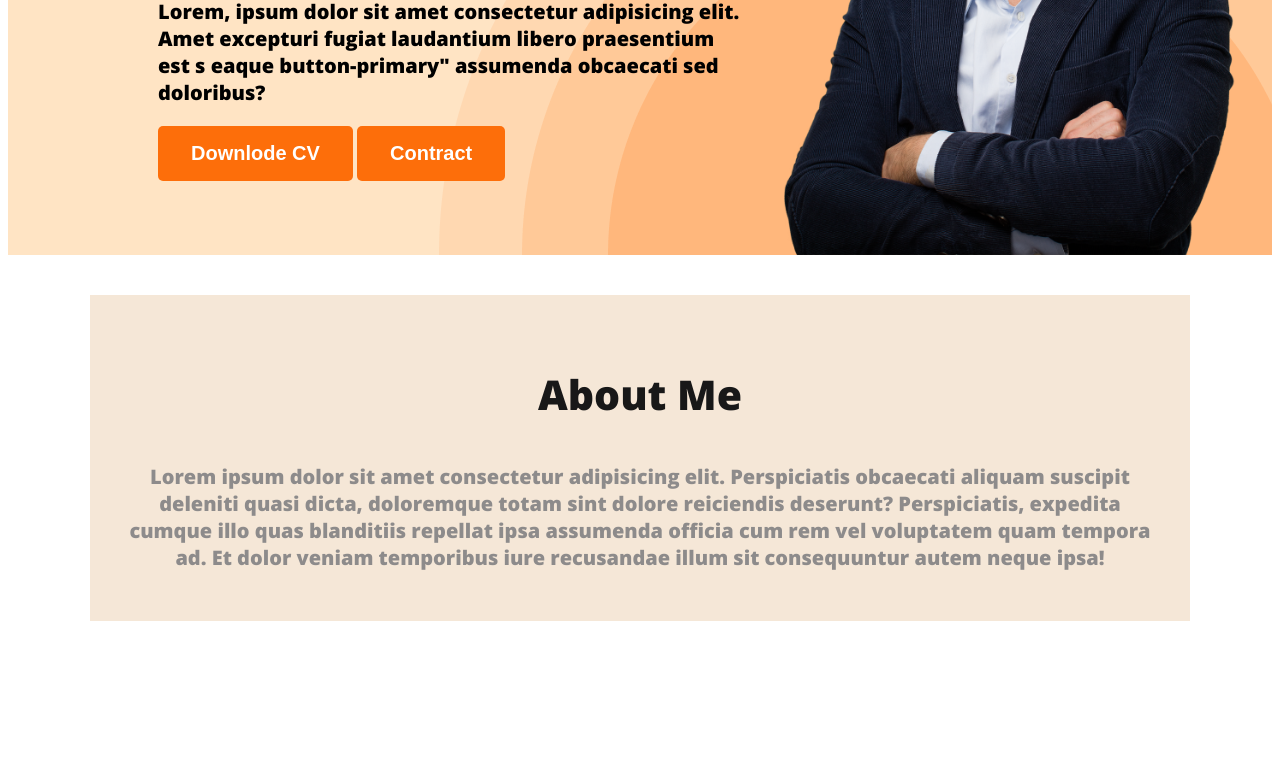
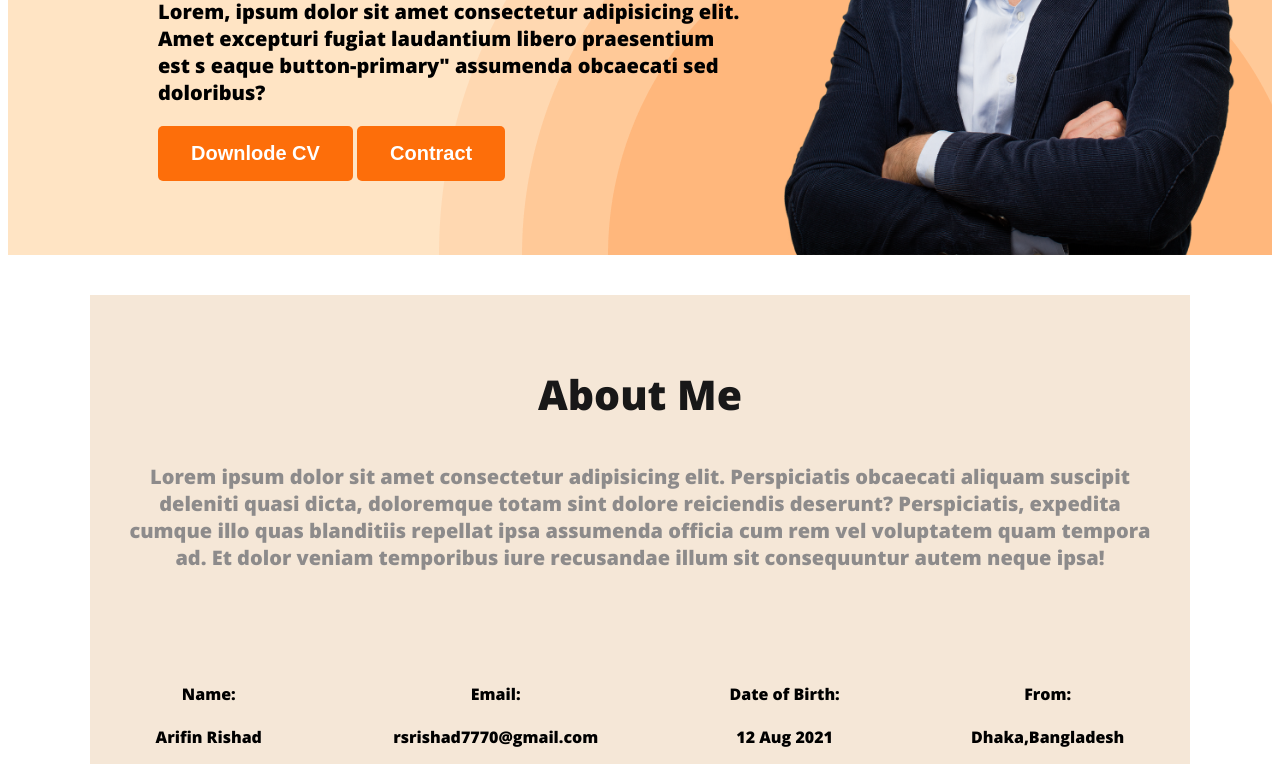
Before and after one commit to ArifinRishad/webdevlopment-protfulio, a plain HTML site: page index.html in a window 1280 px wide. Shown: the part 497-1269 px from the top of the page. Before the commit the page ends 1158 px from the top, so only its background shows below. Drawn offline with nearby package versions, Linux system fonts and the light colour scheme.

Commit message:
last udatr

```diff
--- a/css/style.css
+++ b/css/style.css
@@ -107,4 +107,14 @@ main{
     max-width: 1100px;
     background-color: #f5e7d7;
     margin: 0px auto;
+    text-align: center;
 }
+.about-info-container{
+    display: flex;
+    justify-content: space-around;
+
+}
+.about-info{
+    text-align: center;
+
+}
--- a/index.html
+++ b/index.html
@@ -40,20 +40,20 @@
       <about class="about-info-container">
         <!--.about-info*4>h4.info-titel+p.info-description-->
         <div class="about-info">
-            <h4 class="info-titel"></h4>
-            <p class="info-description"></p>
+            <h4 class="info-titel">Name:</h4>
+            <p class="info-description">Arifin Rishad</p>
         </div>
         <div class="about-info">
-            <h4 class="info-titel"></h4>
-            <p class="info-description"></p>
+            <h4 class="info-titel">Email:</h4>
+            <p class="info-description">rsrishad7770@gmail.com</p>
         </div>
         <div class="about-info">
-            <h4 class="info-titel"></h4>
-            <p class="info-description"></p>
+            <h4 class="info-titel">Date of Birth:</h4>
+            <p class="info-description">12 Aug 2021</p>
         </div>
         <div class="about-info">
-            <h4 class="info-titel"></h4>
-            <p class="info-description"></p>
+            <h4 class="info-titel">From:</h4>
+            <p class="info-description">Dhaka,Bangladesh</p>
         </div>
 
       </about>
```
